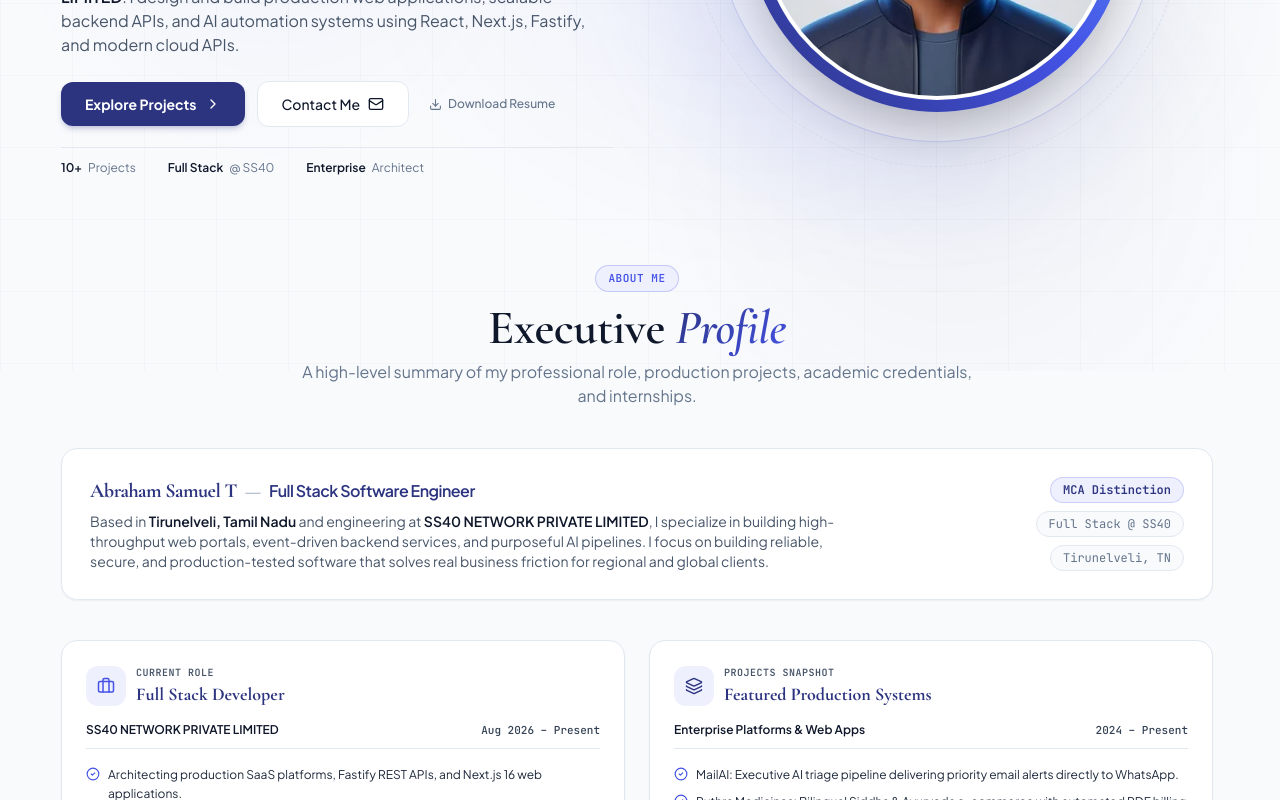
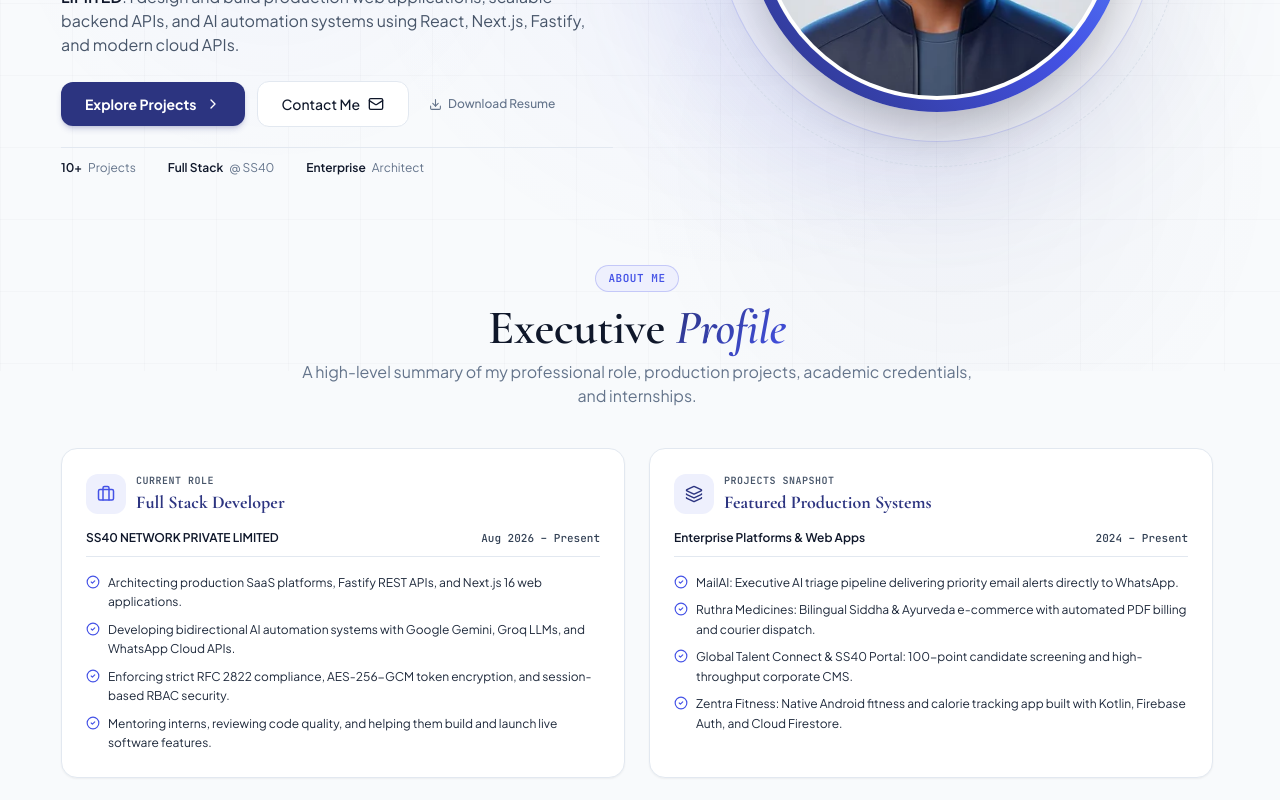
Before and after one commit to AbrahamSamuel2003/portfolio, a React (Vite) app: page / in a window 1280 px wide. Shown: the part 429-1229 px from the top of the page. Built offline with nearby package versions, Linux system fonts and the light colour scheme.

Commit message:
fix(about): remove bio lead-in banner from About section

```diff
--- a/src/components/sections/About.jsx
+++ b/src/components/sections/About.jsx
@@ -78,39 +78,6 @@ const About = memo(function About() {
           subtitle="A high-level summary of my professional role, production projects, academic credentials, and internships."
         />
 
-        {/* Executive Bio Lead-in Banner */}
-        <motion.div
-          initial={{ opacity: 0, y: 16 }}
-          whileInView={{ opacity: 1, y: 0 }}
-          viewport={{ once: true, amount: 0.1 }}
-          transition={{ duration: 0.45 }}
-          className="p-5 sm:p-7 rounded-2xl bg-white border border-[#E2E8F0] shadow-sm text-center sm:text-left flex flex-col sm:flex-row items-center justify-between gap-5 card-stable"
-        >
-          <div className="space-y-1.5 max-w-3xl">
-            <h3 className="text-base sm:text-xl font-serif font-bold text-[#2C3480] tracking-tight flex flex-col sm:flex-row items-center sm:items-center justify-center sm:justify-start gap-0.5 sm:gap-2">
-              <span className="text-[#0F172A] sm:text-[#2C3480]">Abraham Samuel T</span>
-              <span className="hidden sm:inline text-[#94A3B8] font-normal">—</span>
-              <span className="text-[#4452E6] sm:text-[#2C3480] font-sans font-semibold text-xs sm:text-base">
-                Full Stack Software Engineer
-              </span>
-            </h3>
-            <p className="text-xs sm:text-sm text-[#475569] leading-relaxed">
-              Based in <strong className="text-[#0F172A] font-semibold">Tirunelveli, Tamil Nadu</strong> and engineering at <strong className="text-[#0F172A] font-semibold">SS40 NETWORK PRIVATE LIMITED</strong>, I specialize in building high-throughput web portals, event-driven backend services, and purposeful AI pipelines. I focus on building reliable, secure, and production-tested software that solves real business friction for regional and global clients.
-            </p>
-          </div>
-
-          <div className="flex flex-wrap sm:flex-col items-center sm:items-end justify-center gap-2 flex-shrink-0 text-xs font-mono">
-            <span className="px-3 py-1 rounded-full bg-[#EEF0FD] text-[#2C3480] font-semibold border border-[#4452E6]/20">
-              MCA Distinction
-            </span>
-            <span className="px-3 py-1 rounded-full bg-[#F8FAFC] text-[#64748B] border border-[#E2E8F0]">
-              Full Stack @ SS40
-            </span>
-            <span className="px-3 py-1 rounded-full bg-[#F8FAFC] text-[#64748B] border border-[#E2E8F0]">
-              Tirunelveli, TN
-            </span>
-          </div>
-        </motion.div>
 
         {/* ── MOBILE VIEW: 3D ROTATING CUBE (< md) ── */}
         <div className="block md:hidden w-full">
```
